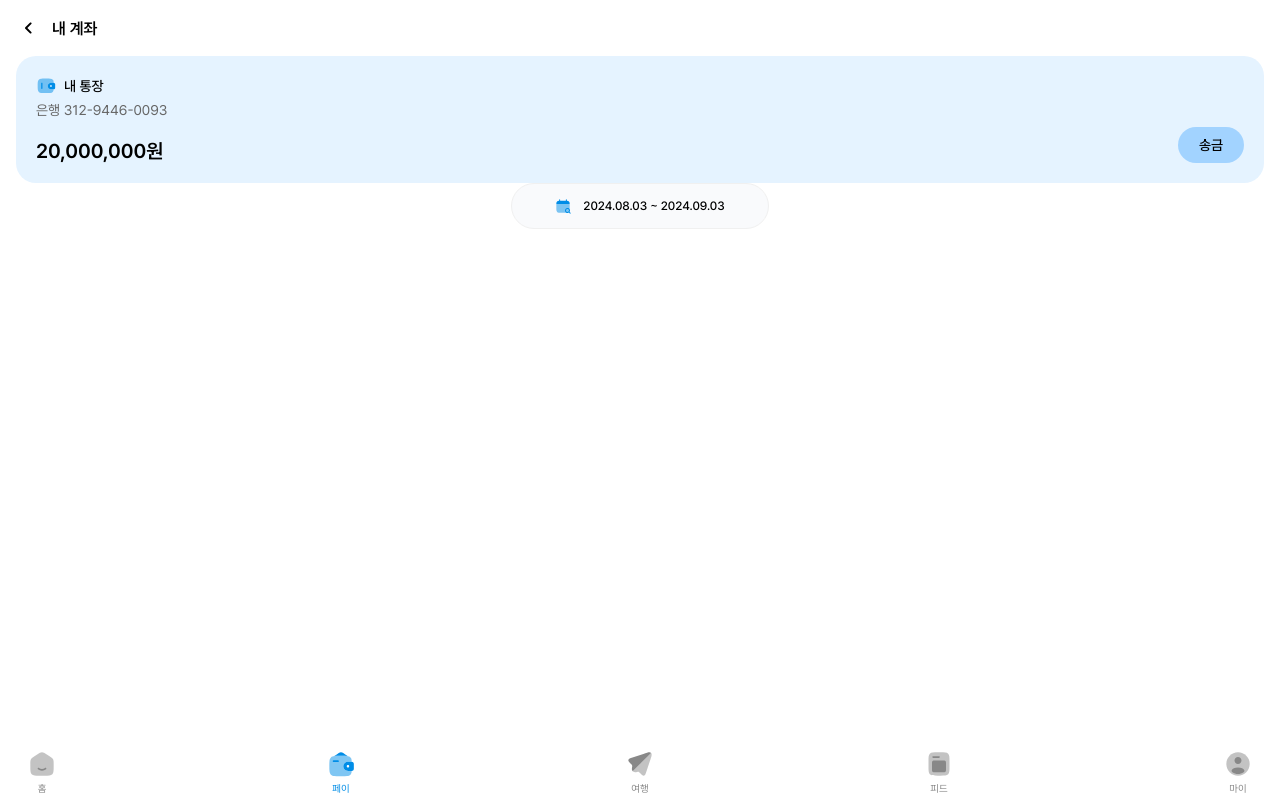
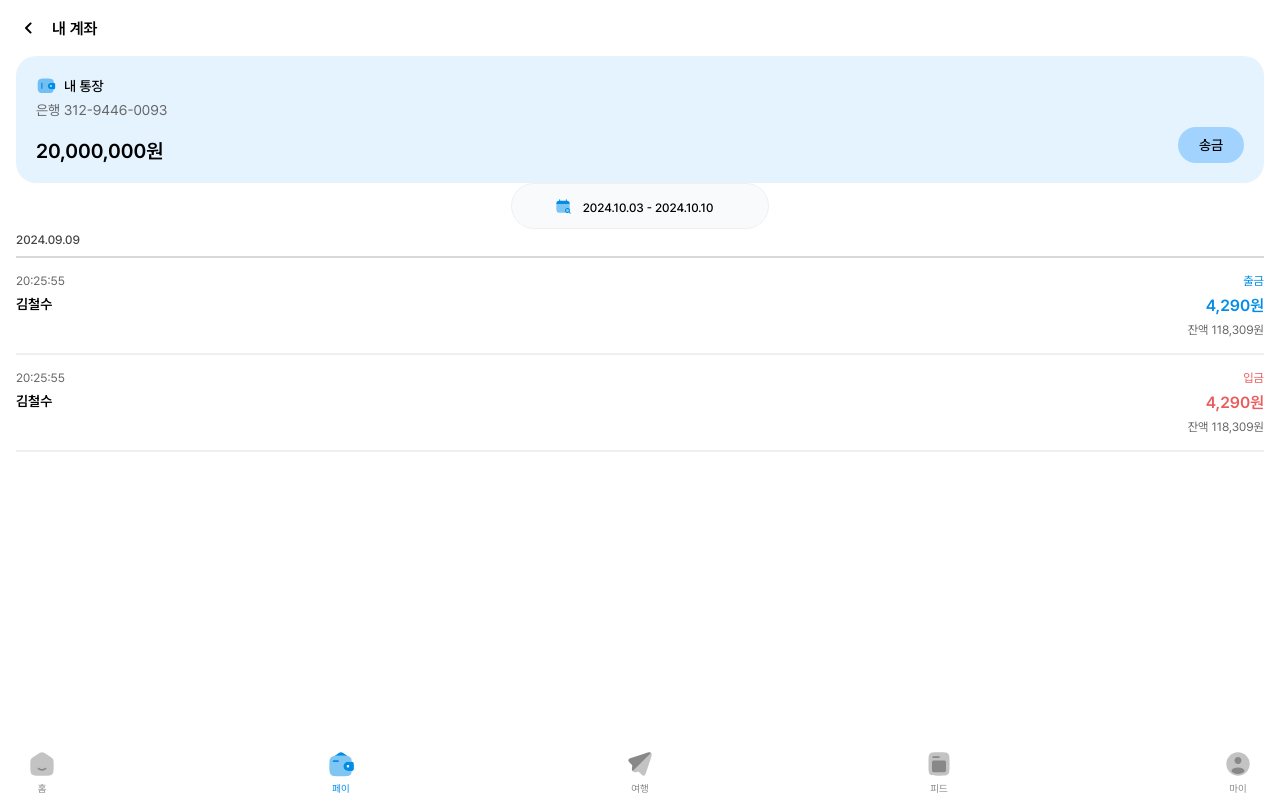
Before and after one commit to lshyunee/Triplet, a React (Create React App) app in the folder triplet/: page /pay/account-detail in a window 1280 px wide. Built offline with nearby package versions, Linux system fonts and the light colour scheme; a web font is replaced by a local one.

Commit message:
feat: accountDetailPage

```diff
--- a/triplet/src/pages/pay/AccountDetailPage.tsx
+++ b/triplet/src/pages/pay/AccountDetailPage.tsx
@@ -1,4 +1,4 @@
-import React, {useEffect, useState} from 'react';
+import React, {useEffect, useRef, useState} from 'react';
 import styled from 'styled-components';
 import BackHeader from '../../components/header/BackHeader';
 import { useDispatch } from 'react-redux';
@@ -7,6 +7,8 @@ import { ReactComponent as Wallet } from '../../assets/pay/wallet.svg';
 import { ReactComponent as Calendar } from '../../assets/pay/calendar.svg';
 import DatePicker from 'react-datepicker';
 import "react-datepicker/dist/react-datepicker.css";
+import { isDate } from 'util/types';
+import { addDays } from 'react-datepicker/dist/date_utils';
 
 const s = {
   Container: styled.div`
@@ -71,15 +73,88 @@ const s = {
   CalendarTextArea: styled.div`
     display: flex;
     align-items: center;
+    width: 100%;
+    justify-content: center;
+    cursor: pointer;
   `,
   StyledDatePicker: styled(DatePicker)`
+    text-align: center;
     border: none;
     font-size: 12px;
     font-weight: 500;
+    background-color: #F9FAFC;
+    width: 150px;
+    pointer-events: none;
+    outline: none;
+    caret-color: transparent;
+  `,
+  DateText: styled.span`
+    font-size: 12px;
+    font-weight: 500;
+    color: #444444;
+  `,
+  DateLine: styled.hr`
+    border: solid 0.1px #D9D9D9;
+    margin: 0;
+    margin-top: 8px;
+  `,
+  PaymentTime: styled.span`
+    font-size: 12px;
+    font-weight: 400;
+    color: #666666;
 
   `,
-
-
+  PaymentTitle: styled.span`
+    font-size: 14px;
+    font-weight: 600;
+    margin-top: 8px;
+  `,
+  PaymentTypeBlue: styled.span`
+    font-size: 12px;
+    font-weight: 400;
+    color: #008DE7;
+  `,
+  PaymentTypeRed: styled.span`
+    font-size: 12px;
+    font-weight: 400;
+    color: #EB5C5C;
+  `,
+  PaymentAmountBlue: styled.span`
+    font-size: 16px;
+    font-weight: 600;
+    color: #008DE7;
+    margin-top: 8px;
+  `,
+  PaymentAmountRed: styled.span`
+    font-size: 16px;
+    font-weight: 600;
+    color: #EB5C5C;
+    margin-top: 8px;
+  `,
+  BalanceText: styled.span`
+    font-size: 12px;
+    font-weight: 400;
+    color: #666666;
+    margin-top: 8px;
+  `,
+  PaymentTitleArea: styled.div`
+    display: flex;
+    flex-direction: column;
+  `,
+  PaymentAmountArea: styled.div`
+    display: flex;
+    flex-direction: column;
+    align-items: end;
+  `,
+  PaymentArea: styled.div`
+    display: flex;
+    justify-content: space-between;
+    margin: 16px 0;
+  `,
+  PaymentLine: styled.hr`
+    border: solid 0.1px #EFEFEF;
+    margin: 0;
+  `
 }
 
 const AccountDetailPage = () => {
@@ -89,19 +164,22 @@ const AccountDetailPage = () => {
     dispatch(pageMove("pay"));
   }, []);
 
-  const [startDate, setStartDate] = useState<any | null>(null);
-  const [endDate, setEndDate] = useState<any | null>(null);
+  const today =  new Date();
+  const week = new Date(new Date().setDate(new Date().getDate() -7))
 
-  const handleStartDateChange = (date: any) => {
-    console.log('start', date);
-    setStartDate(date);
-  };
-  const handleEndDateChange = (date: any) => {
-    console.log('end', date);
-    setEndDate(date);
-  };
+  const [dateRange, setDateRange] = useState<any | null>([week, today]);
+  const [start, end] = dateRange;
 
+  const dateInputRef = useRef<DatePicker>(null)
 
+  const [isDateOpen, setIsDateOpen] = useState<boolean>(false);
+
+  useEffect(() => {
+    if (isDateOpen === true) {
+      dateInputRef.current?.setFocus()
+      setIsDateOpen(false)
+    };
+  }, [isDateOpen])
 
   return (
     <>
@@ -119,22 +197,46 @@ const AccountDetailPage = () => {
         </s.ButtonArea>
       </s.Card>
       <s.CalendarButton>
-        <s.CalendarTextArea>
+        <s.CalendarTextArea onClick={() => setIsDateOpen(true)}>
           <Calendar/>
-          <s.CalendarText>2024.08.03 ~ 2024.09.03</s.CalendarText>
+          <s.StyledDatePicker
+            selectsRange={true}
+            startDate={start}
+            endDate={end}
+            maxDate={today}
+            onChange={((range: any) => setDateRange(range))}
+            dateFormat={"yyyy.MM.dd"}
+            ref={dateInputRef}
+          />
         </s.CalendarTextArea>
       </s.CalendarButton>
-      <s.StyledDatePicker
-        selected={startDate}
-        onChange={(date: any) => handleStartDateChange(date)}
-        dateFormat={"yyyy.MM.dd"}
-      />
-      <s.StyledDatePicker
-        selected={endDate}
-        onChange={(date: any) => handleEndDateChange(date)}
-        dateFormat={"yyyy.MM.dd"}
-        minDate={startDate}
-      />
+      <s.DateText>2024.09.09</s.DateText>
+      <s.DateLine/>
+      <s.PaymentArea>
+        <s.PaymentTitleArea>
+          <s.PaymentTime>20:25:55</s.PaymentTime>
+          <s.PaymentTitle>김철수</s.PaymentTitle>
+        </s.PaymentTitleArea>
+        <s.PaymentAmountArea>
+          <s.PaymentTypeBlue>출금</s.PaymentTypeBlue>
+          <s.PaymentAmountBlue>4,290원</s.PaymentAmountBlue>
+          <s.BalanceText>잔액 118,309원</s.BalanceText>
+        </s.PaymentAmountArea>
+      </s.PaymentArea>
+      <s.PaymentLine/>
+
+      <s.PaymentArea>
+        <s.PaymentTitleArea>
+          <s.PaymentTime>20:25:55</s.PaymentTime>
+          <s.PaymentTitle>김철수</s.PaymentTitle>
+        </s.PaymentTitleArea>
+        <s.PaymentAmountArea>
+          <s.PaymentTypeRed>입금</s.PaymentTypeRed>
+          <s.PaymentAmountRed>4,290원</s.PaymentAmountRed>
+          <s.BalanceText>잔액 118,309원</s.BalanceText>
+        </s.PaymentAmountArea>
+      </s.PaymentArea>
+      <s.PaymentLine/>
     </s.Container>
     </>
   );
```
